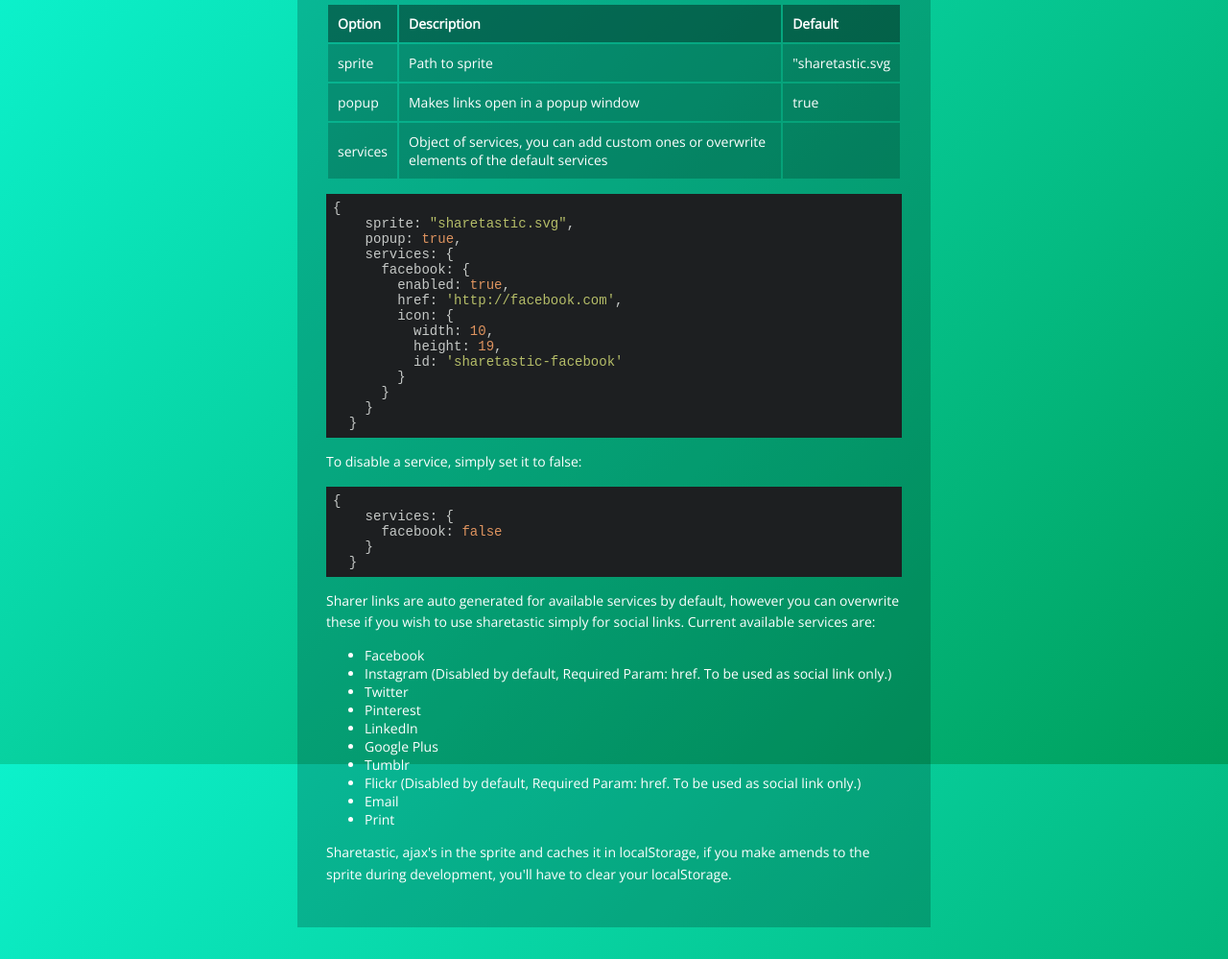
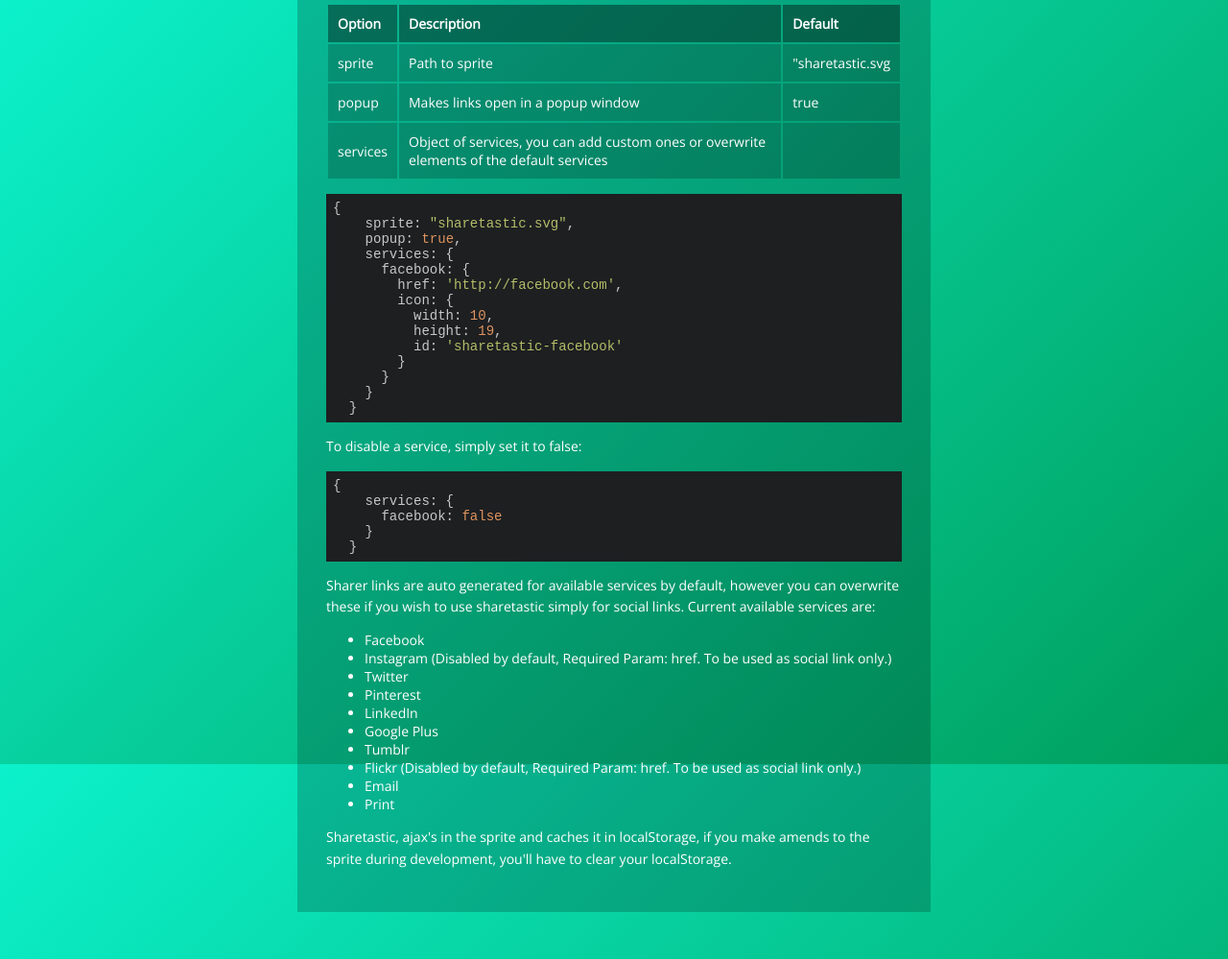
Before and after one commit to dahliacreative/sharetastic, a plain HTML site: page index.html in a window 1280 px wide. Shown: the part 1604-2603 px from the top of the page at 96% size. Drawn offline with nearby package versions, Linux system fonts and the light colour scheme.

Commit message:
Updating docs

```diff
--- a/index.html
+++ b/index.html
@@ -92,7 +92,6 @@
     popup: true,
     services: {
       facebook: {
-        enabled: true,
         href: 'http://facebook.com',
         icon: {
           width: 10,
```
